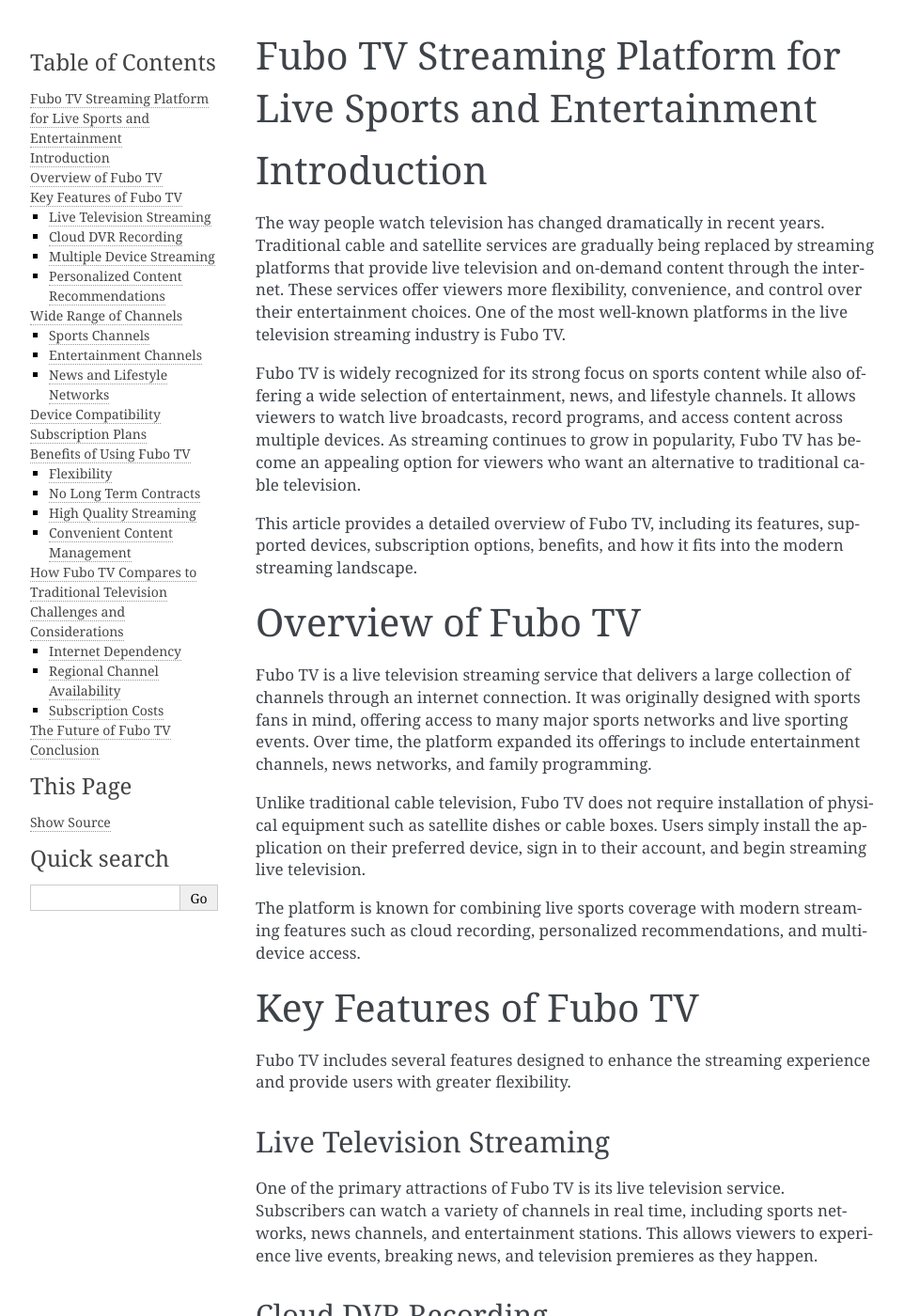
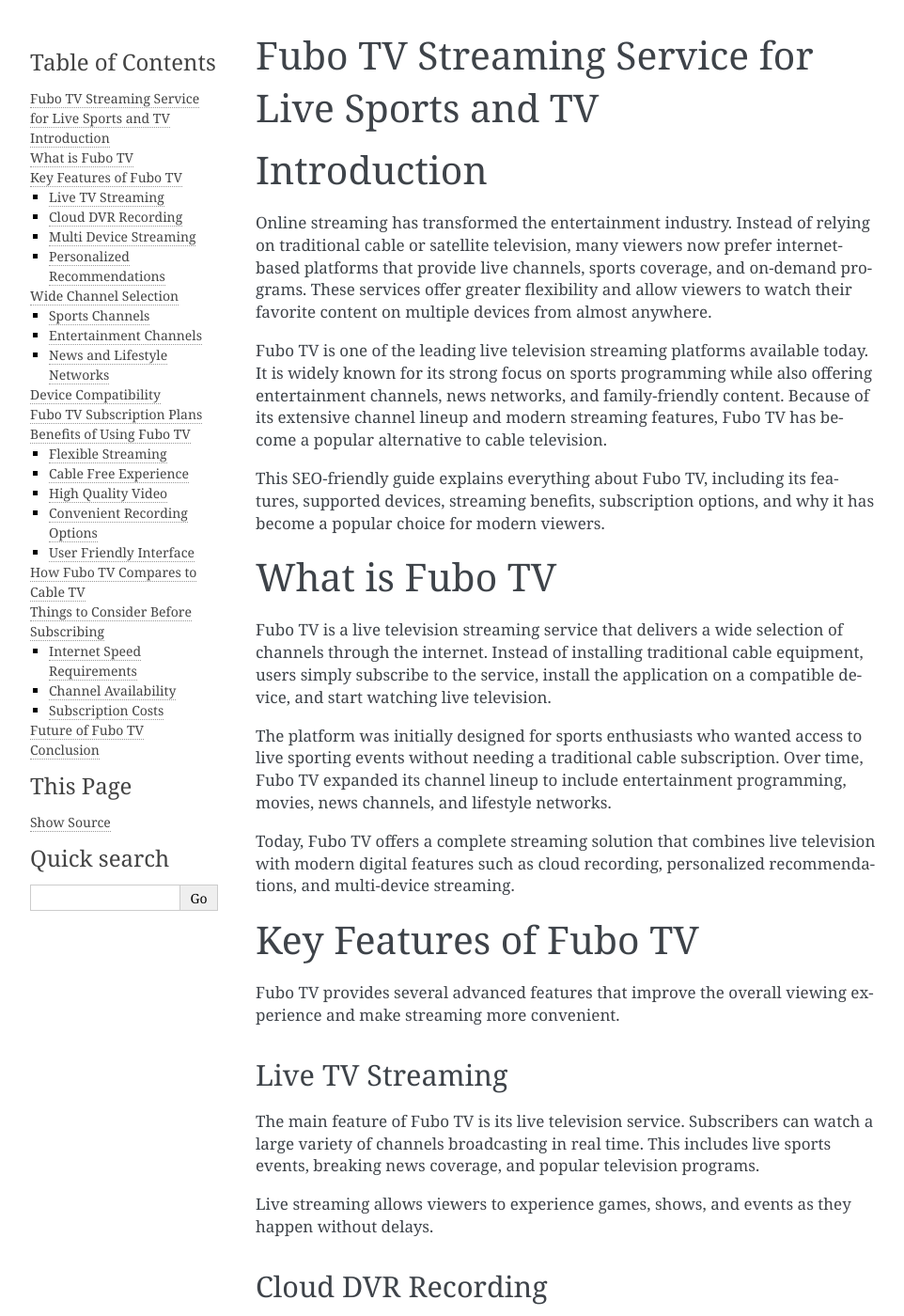
Before and after one commit to mynkrobert03/fubotvv, a Sphinx documentation site: the page built from docs/index.rst, in a window 1280 px wide and 1400 px high. Shown: the whole window at 94% size, without its empty margins (148-1110 px from the left). Built offline with Sphinx 7.4.7, drawn with Linux system fonts in a browser that asks for light colours; some of the changed text lies outside the part shown.

Commit message:
Update index.rst

```diff
--- a/docs/index.rst
+++ b/docs/index.rst
@@ -1,169 +1,172 @@
-Fubo TV Streaming Platform for Live Sports and Entertainment
-============================================================
+Fubo TV Streaming Service for Live Sports and TV
+================================================
 
 Introduction
 ============
 
-The way people watch television has changed dramatically in recent years. Traditional cable and satellite services are gradually being replaced by streaming platforms that provide live television and on-demand content through the internet. These services offer viewers more flexibility, convenience, and control over their entertainment choices. One of the most well-known platforms in the live television streaming industry is Fubo TV.
+Online streaming has transformed the entertainment industry. Instead of relying on traditional cable or satellite television, many viewers now prefer internet-based platforms that provide live channels, sports coverage, and on-demand programs. These services offer greater flexibility and allow viewers to watch their favorite content on multiple devices from almost anywhere.
 
-Fubo TV is widely recognized for its strong focus on sports content while also offering a wide selection of entertainment, news, and lifestyle channels. It allows viewers to watch live broadcasts, record programs, and access content across multiple devices. As streaming continues to grow in popularity, Fubo TV has become an appealing option for viewers who want an alternative to traditional cable television.
+Fubo TV is one of the leading live television streaming platforms available today. It is widely known for its strong focus on sports programming while also offering entertainment channels, news networks, and family-friendly content. Because of its extensive channel lineup and modern streaming features, Fubo TV has become a popular alternative to cable television.
 
-This article provides a detailed overview of Fubo TV, including its features, supported devices, subscription options, benefits, and how it fits into the modern streaming landscape.
+This SEO-friendly guide explains everything about Fubo TV, including its features, supported devices, streaming benefits, subscription options, and why it has become a popular choice for modern viewers.
 
-Overview of Fubo TV
-===================
+What is Fubo TV
+===============
 
-Fubo TV is a live television streaming service that delivers a large collection of channels through an internet connection. It was originally designed with sports fans in mind, offering access to many major sports networks and live sporting events. Over time, the platform expanded its offerings to include entertainment channels, news networks, and family programming.
+Fubo TV is a live television streaming service that delivers a wide selection of channels through the internet. Instead of installing traditional cable equipment, users simply subscribe to the service, install the application on a compatible device, and start watching live television.
 
-Unlike traditional cable television, Fubo TV does not require installation of physical equipment such as satellite dishes or cable boxes. Users simply install the application on their preferred device, sign in to their account, and begin streaming live television.
+The platform was initially designed for sports enthusiasts who wanted access to live sporting events without needing a traditional cable subscription. Over time, Fubo TV expanded its channel lineup to include entertainment programming, movies, news channels, and lifestyle networks.
 
-The platform is known for combining live sports coverage with modern streaming features such as cloud recording, personalized recommendations, and multi-device access.
+Today, Fubo TV offers a complete streaming solution that combines live television with modern digital features such as cloud recording, personalized recommendations, and multi-device streaming.
 
 Key Features of Fubo TV
-======================
+=======================
 
-Fubo TV includes several features designed to enhance the streaming experience and provide users with greater flexibility.
+Fubo TV provides several advanced features that improve the overall viewing experience and make streaming more convenient.
 
-Live Television Streaming
--------------------------
+Live TV Streaming
+-----------------
 
-One of the primary attractions of Fubo TV is its live television service. Subscribers can watch a variety of channels in real time, including sports networks, news channels, and entertainment stations. This allows viewers to experience live events, breaking news, and television premieres as they happen.
+The main feature of Fubo TV is its live television service. Subscribers can watch a large variety of channels broadcasting in real time. This includes live sports events, breaking news coverage, and popular television programs.
+
+Live streaming allows viewers to experience games, shows, and events as they happen without delays.
 
 Cloud DVR Recording
 -------------------
 
-Fubo TV offers a cloud DVR feature that allows users to record live programs and store them online. This means viewers can record games, movies, or shows and watch them later at a convenient time.
+Fubo TV offers a cloud DVR feature that allows users to record live programs and store them online. With cloud recording, viewers can save sports games, television episodes, or movies and watch them later.
 
-Cloud recording removes the need for physical recording devices, making it easier to manage and access saved content.
+Because recordings are stored in the cloud, users do not need physical recording devices or extra hardware.
 
-Multiple Device Streaming
--------------------------
+Multi Device Streaming
+----------------------
 
-Another important feature of Fubo TV is the ability to stream content on different devices. Subscribers can watch programs on televisions, smartphones, tablets, or computers using the same account.
+Another advantage of Fubo TV is the ability to stream content on different devices using the same account. Users can watch content on televisions, smartphones, tablets, and computers.
 
-This flexibility allows viewers to continue watching their favorite programs whether they are at home or on the move.
+This flexibility allows viewers to switch devices easily and continue watching wherever they prefer.
 
-Personalized Content Recommendations
-------------------------------------
+Personalized Recommendations
+----------------------------
 
-The platform analyzes user preferences and viewing habits to suggest relevant programs. Personalized recommendations help users discover new content based on their interests.
+Fubo TV uses smart algorithms to analyze viewing habits and suggest content that matches user interests. Personalized recommendations appear on the home screen and help viewers discover new shows and live events.
 
-This feature improves the overall user experience by making it easier to find shows and live events worth watching.
-
-Wide Range of Channels
+Wide Channel Selection
 ======================
 
-Fubo TV provides access to a diverse collection of channels covering different categories of programming.
+Fubo TV offers a broad collection of channels across multiple categories, making it suitable for a wide range of audiences.
 
 Sports Channels
 ---------------
 
-Sports content is the main highlight of the platform. Fubo TV offers coverage of popular leagues and tournaments across various sports including football, basketball, baseball, soccer, and more.
+Sports programming is the primary focus of Fubo TV. The platform provides access to many sports networks that broadcast live matches, tournaments, and sports analysis programs.
 
-Sports fans can watch live matches, analysis programs, and sports news through dedicated sports networks available on the platform.
+Fans can watch various sports including football, basketball, soccer, baseball, and other major competitions.
 
 Entertainment Channels
 ----------------------
 
-In addition to sports programming, Fubo TV includes entertainment channels featuring movies, television series, and reality shows. These channels provide a balanced viewing experience for households with different interests.
+In addition to sports, Fubo TV includes entertainment channels that feature movies, drama series, reality shows, and comedy programs. These channels provide content suitable for families and general audiences.
 
 News and Lifestyle Networks
 ---------------------------
 
-The platform also offers news channels and lifestyle programming. Viewers can stay updated with current events, watch documentaries, or explore travel, cooking, and home improvement content.
+Fubo TV also offers news channels that provide coverage of national and international events. Lifestyle channels featuring cooking, travel, home improvement, and documentaries are also available.
 
 Device Compatibility
 ====================
 
-Fubo TV is designed to work across a wide range of digital devices, allowing users to stream content from different platforms.
+One of the biggest advantages of Fubo TV is its compatibility with many modern digital devices. Users can access the platform through several types of hardware.
 
 Common supported devices include:
 
 * Smart televisions
 * Streaming media players
-* Smartphones and tablets
+* Mobile phones and tablets
 * Desktop and laptop computers
 * Gaming consoles
 
-Because the service operates through the internet, users simply need a stable connection and a compatible device to start watching.
+Because the platform is cloud-based, viewers only need a stable internet connection to stream their favorite content.
 
-Subscription Plans
-==================
+Fubo TV Subscription Plans
+==========================
 
-Fubo TV operates through a subscription-based model. Users select a streaming package that determines the channels and features available in their account.
+Fubo TV operates through a subscription-based model. Users select a plan that determines the channels and features included in their streaming package.
 
-Different subscription plans typically include various channel lineups and additional features such as increased cloud recording capacity or premium channel access.
+Different plans offer different channel lineups and additional features such as enhanced cloud DVR storage or premium entertainment channels. Subscribers can upgrade or modify their plan depending on their preferences.
 
-Subscribers can modify their plans depending on their entertainment preferences. Some users choose packages that emphasize sports coverage, while others prefer plans that focus on general entertainment and family programming.
+The flexibility of subscription options allows users to customize their viewing experience according to their interests and budget.
 
 Benefits of Using Fubo TV
 =========================
 
-Fubo TV offers several advantages that make it appealing for viewers looking for an alternative to traditional television services.
+Fubo TV offers several advantages that make it a strong competitor in the streaming market.
 
-Flexibility
------------
+Flexible Streaming
+------------------
 
-Because the service works over the internet, viewers are not restricted to a single television location. They can stream content on multiple devices and watch from different places.
+Because the service operates online, viewers are not limited to watching television in a single location. They can stream content from home, while traveling, or anywhere with internet access.
 
-No Long Term Contracts
-----------------------
+Cable Free Experience
+---------------------
 
-Many streaming services allow users to cancel their subscription at any time. This flexibility allows viewers to explore the service without being locked into long contracts.
+Fubo TV eliminates the need for traditional cable boxes or satellite equipment. Users simply download the application and start streaming immediately.
 
-High Quality Streaming
-----------------------
+High Quality Video
+------------------
 
-Fubo TV supports high-definition streaming, providing clear picture quality for live events and television programs. This is especially valuable for sports fans who want to watch fast-paced games with excellent visual clarity.
+The platform supports high-definition streaming, providing clear visuals for movies, television programs, and live sports events.
 
-Convenient Content Management
------------------------------
+Convenient Recording Options
+----------------------------
 
-The cloud DVR feature allows users to record and organize their favorite shows and sporting events without needing additional hardware.
+The cloud DVR feature allows users to record and organize their favorite programs without needing external storage devices.
 
-How Fubo TV Compares to Traditional Television
-==============================================
+User Friendly Interface
+-----------------------
 
-Traditional television services often require equipment installation, long-term contracts, and limited device access. Fubo TV provides a modern alternative that focuses on convenience and flexibility.
+Fubo TV offers an easy-to-navigate interface that allows viewers to browse channels, search for programs, and manage recordings with minimal effort.
 
-Instead of using physical cables or satellite signals, the platform delivers content through an internet connection. This allows viewers to access programming from multiple locations and devices.
+How Fubo TV Compares to Cable TV
+================================
 
-Additionally, streaming platforms typically include modern features such as personalized recommendations and digital recording capabilities that are not always available with traditional television services.
+Traditional cable television services often require installation appointments, equipment rental, and long-term contracts. Fubo TV offers a simpler approach that focuses on flexibility and convenience.
 
-Challenges and Considerations
-=============================
+Streaming platforms like Fubo TV allow users to watch television through the internet without being tied to a physical location. This makes it easier to access content on different devices and continue watching from anywhere.
 
-Although Fubo TV offers many benefits, there are a few factors users should consider before subscribing.
+Additionally, digital streaming services frequently include advanced features such as cloud recording and personalized recommendations that are not always available with traditional cable systems.
 
-Internet Dependency
--------------------
+Things to Consider Before Subscribing
+=====================================
 
-Because the service relies on internet streaming, a stable and fast internet connection is necessary for smooth viewing. Poor connectivity may cause buffering or interruptions during live broadcasts.
+While Fubo TV provides many benefits, there are a few considerations users should keep in mind.
 
-Regional Channel Availability
------------------------------
+Internet Speed Requirements
+---------------------------
 
-Channel availability may vary depending on geographic location. Some regional sports networks or local channels may not be accessible in certain areas.
+Because Fubo TV streams content online, a reliable and fast internet connection is necessary for smooth playback. Slow internet speeds may result in buffering or interruptions.
+
+Channel Availability
+--------------------
+
+Some channels may vary depending on geographic location. Regional sports networks and local channels may not be available in every area.
 
 Subscription Costs
 ------------------
 
-While streaming services often cost less than traditional cable packages, the price may increase if users add premium channels or additional features.
+Although streaming services often cost less than traditional cable packages, adding premium channels or extra features may increase the overall subscription price.
 
-The Future of Fubo TV
-====================
+Future of Fubo TV
+=================
 
-The streaming industry continues to evolve as technology improves and viewer preferences change. Fubo TV is expected to continue expanding its channel offerings and streaming features in response to growing demand.
+The streaming industry continues to evolve rapidly as new technologies and viewer preferences shape the market. Fubo TV is expected to continue expanding its channel lineup and improving its streaming features.
 
-Innovations such as enhanced sports viewing experiences, interactive content, and improved recommendation systems may shape the future of the platform.
-
-As more households shift away from traditional television services, streaming platforms like Fubo TV are likely to play an increasingly important role in the entertainment industry.
+Future improvements may include enhanced sports viewing experiences, better recommendation systems, and expanded content partnerships. As more viewers move away from traditional television services, platforms like Fubo TV are likely to play an even larger role in digital entertainment.
 
 Conclusion
 ==========
 
-Fubo TV has established itself as a prominent live television streaming service, particularly for sports enthusiasts who want access to live events and sports networks. With its combination of live channel streaming, cloud DVR recording, and multi-device compatibility, the platform offers a modern alternative to traditional cable television.
+Fubo TV has established itself as a powerful live television streaming service that combines sports coverage, entertainment channels, and modern digital features. With its focus on live sports, cloud DVR recording, and multi-device compatibility, the platform provides a flexible alternative to traditional cable television.
 
-The service provides a wide variety of channels covering sports, entertainment, news, and lifestyle programming, making it suitable for different types of viewers. Its flexible subscription model and convenient streaming features allow users to enjoy television content in a way that fits their lifestyle.
+The service allows viewers to watch live channels, record programs, and enjoy personalized content recommendations across multiple devices. This flexibility makes it an attractive option for individuals and families looking for a convenient streaming solution.
 
-As the demand for digital entertainment continues to grow, platforms like Fubo TV demonstrate how streaming technology can deliver a flexible, personalized, and accessible viewing experience for audiences around the world.
+As streaming technology continues to grow, Fubo TV remains an important part of the modern entertainment landscape, offering viewers a reliable and user-friendly way to enjoy live television and on-demand content.
```
